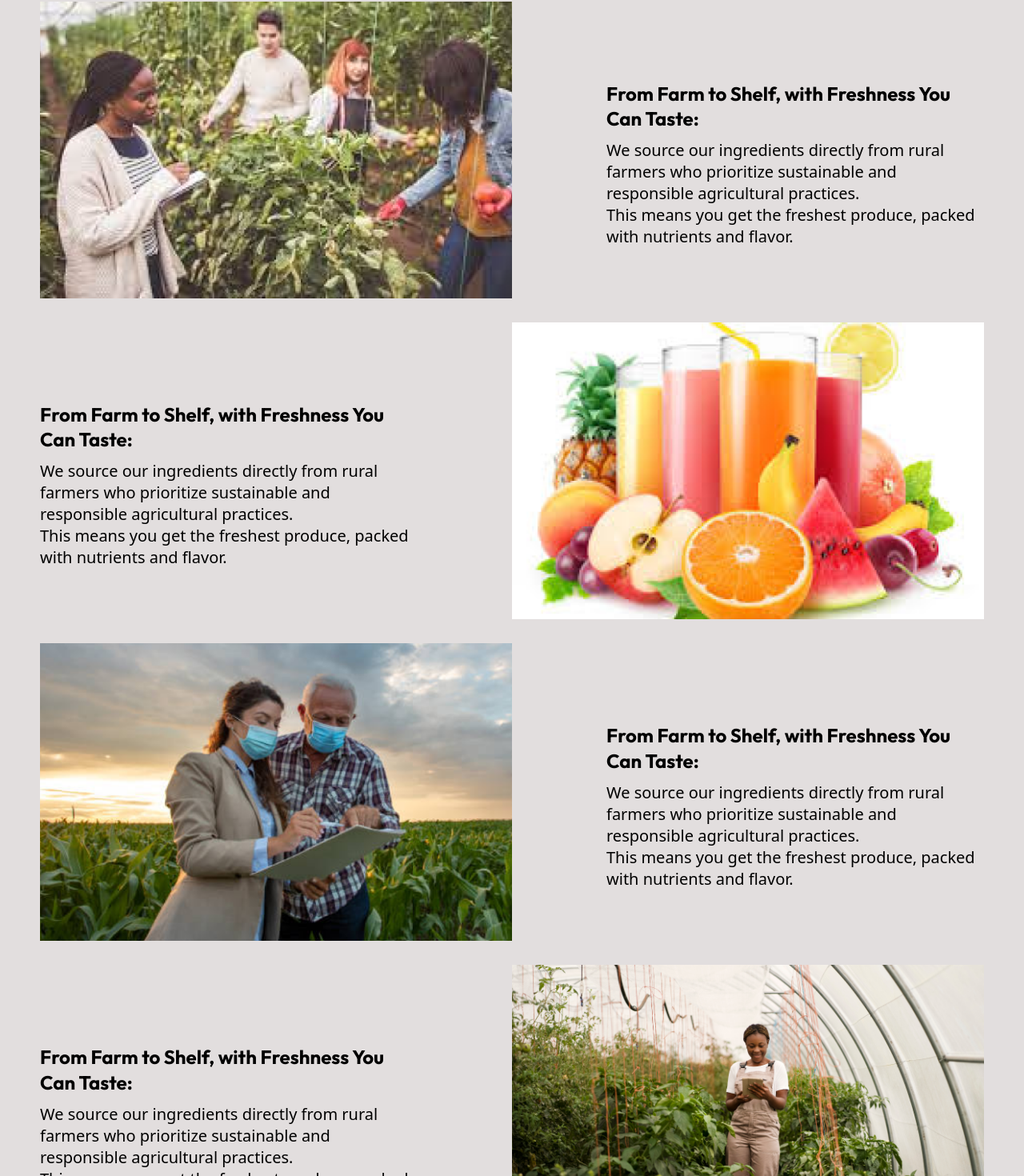
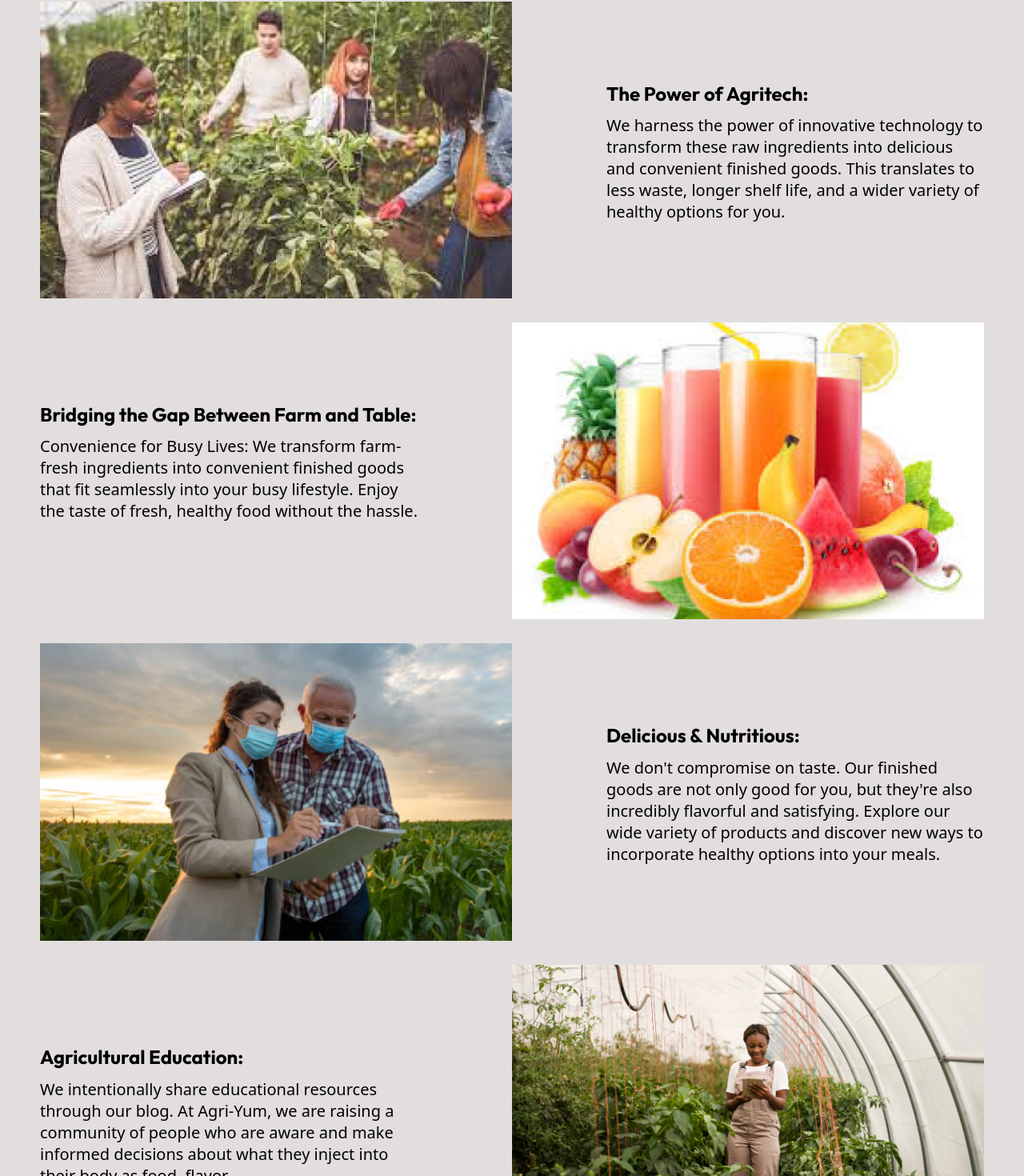
Before and after one commit to Legionite-Scripts/Farm25-Hackathon, a Nuxt app: page /Home in a window 1280 px wide. Shown: the part 2962-4432 px from the top of the page at 80% size. Built offline with nearby package versions, Linux system fonts and the light colour scheme.

Commit message:
slight changes

```diff
--- a/pages/Home.vue
+++ b/pages/Home.vue
@@ -66,13 +66,13 @@
         <section class="two mb-3">
           <div class="pt-5">
             <h2 class="mb-1 mt-5">
-              <b> From Farm to Shelf, with Freshness You Can Taste:</b>
+              <b> The Power of Agritech:</b>
             </h2>
             <p class="mb-2">
-              We source our ingredients directly from rural farmers who
-              prioritize sustainable and responsible agricultural practices.<br />
-              This means you get the freshest produce, packed with nutrients and
-              flavor.
+              We harness the power of innovative technology to transform these
+              raw ingredients into delicious and convenient finished goods. This
+              translates to less waste, longer shelf life, and a wider variety
+              of healthy options for you.
             </p>
           </div>
           <img src="@/assets/images/Home/why-1.png" alt="" />
@@ -82,13 +82,13 @@
         <section class="mb-3">
           <div class="pt-5">
             <h2 class="mb-1 mt-5">
-              <b> From Farm to Shelf, with Freshness You Can Taste:</b>
+              <b>Bridging the Gap Between Farm and Table:</b>
             </h2>
             <p class="mb-2">
-              We source our ingredients directly from rural farmers who
-              prioritize sustainable and responsible agricultural practices.<br />
-              This means you get the freshest produce, packed with nutrients and
-              flavor.
+              Convenience for Busy Lives: We transform farm-fresh ingredients
+              into convenient finished goods that fit seamlessly into your busy
+              lifestyle. Enjoy the taste of fresh, healthy food without the
+              hassle.
             </p>
           </div>
           <img src="@/assets/images/Home/why-2.png" alt="" />
@@ -98,13 +98,13 @@
         <section class="four mb-3">
           <div class="pt-5">
             <h2 class="mb-1 mt-5">
-              <b> From Farm to Shelf, with Freshness You Can Taste:</b>
+              <b>Delicious & Nutritious: </b>
             </h2>
             <p class="mb-2">
-              We source our ingredients directly from rural farmers who
-              prioritize sustainable and responsible agricultural practices.<br />
-              This means you get the freshest produce, packed with nutrients and
-              flavor.
+              We don't compromise on taste. Our finished goods are not only good
+              for you, but they're also incredibly flavorful and satisfying.
+              Explore our wide variety of products and discover new ways to
+              incorporate healthy options into your meals.
             </p>
           </div>
           <img src="@/assets/images/Home/why-3.png" alt="" />
@@ -114,13 +114,13 @@
         <section class="mb-3">
           <div class="pt-5">
             <h2 class="mb-1 mt-5">
-              <b> From Farm to Shelf, with Freshness You Can Taste:</b>
+              <b>Agricultural Education: </b>
             </h2>
             <p class="mb-2">
-              We source our ingredients directly from rural farmers who
-              prioritize sustainable and responsible agricultural practices.<br />
-              This means you get the freshest produce, packed with nutrients and
-              flavor.
+              We intentionally share educational resources through our blog. At
+              Agri-Yum, we are raising a community of people who are aware and
+              make informed decisions about what they inject into their body as
+              food. flavor.
             </p>
           </div>
           <img src="@/assets/images/Home/why-4.png" alt="" />
```
